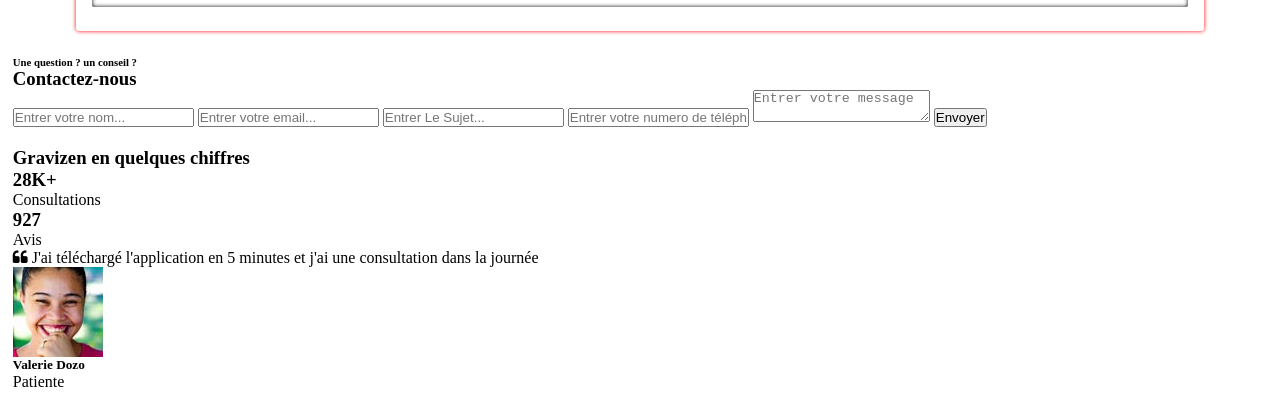
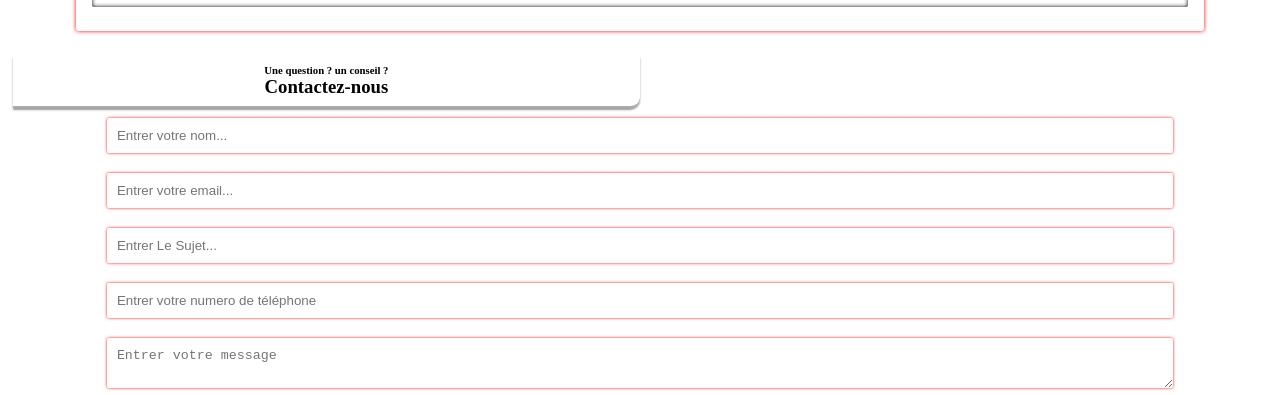
Before and after one commit to wuil242/graven-hopital-challenge, a plain HTML site: page index.html in a window 1280 px wide. Shown: the part 10004-10399 px from the top of the page. Drawn offline with Linux system fonts and the light colour scheme.

Commit message:
contact section

```diff
--- a/css/style.css
+++ b/css/style.css
@@ -138,6 +138,22 @@ img {
   width: 50%;
   margin: 25px auto;
 }
+
+.form-textarea {
+  width: 85%;
+  padding: 10px;
+  margin: 10px auto;
+  border: none;
+  border-radius: 2px;
+  box-shadow: 0px 0px 3px red;
+}
+
+.form-textarea:focus {
+  font-size: 1.5rem;
+  transition: font-size .3s;
+  border: solid 1px red;
+}
+
 
 
 /** Button */
@@ -435,3 +451,11 @@ img {
 .news-text {
 
 }
+
+/*
+    <!-- Contact -->
+*/
+
+/*Contact */
+.contact {
+}
--- a/index.html
+++ b/index.html
@@ -299,18 +299,18 @@
 		<!-- //Articles -->
 
 		<!-- Contact -->
-		<section id="contact">
-			<div>
+		<section id="contact" class="contact">
+			<div class="styletitle">
 				<h6>Une question ? un conseil ?</h6>
 				<h3>Contactez-nous</h3>
 			</div>
-			<form action="#" method="post">
-				<input type="text" name="name" placeholder="Entrer votre nom..." required="">
-				<input type="email" name="email" placeholder="Entrer votre email..." required="">
-				<input type="text" name="subject" placeholder="Entrer Le Sujet..." required="">
-				<input type="text" name="number" placeholder="Entrer votre numero de téléphone" required="">
-				<textarea name="message" placeholder="Entrer votre message"></textarea>
-				<button type="submit">Envoyer</button>
+			<form action="#" method="post" class="form">
+				<input class="form-input" type="text" name="name" placeholder="Entrer votre nom..." required="">
+				<input class="form-input" type="email" name="email" placeholder="Entrer votre email..." required="">
+				<input class="form-input" type="text" name="subject" placeholder="Entrer Le Sujet..." required="">
+				<input class="form-input" type="text" name="number" placeholder="Entrer votre numero de téléphone" required="">
+				<textarea class="form-textarea" name="message" placeholder="Entrer votre message"></textarea>
+				<button class="button form-button" type="submit">Envoyer</button>
 			</form>
 		</section>
 		<!-- //Contact -->
```
